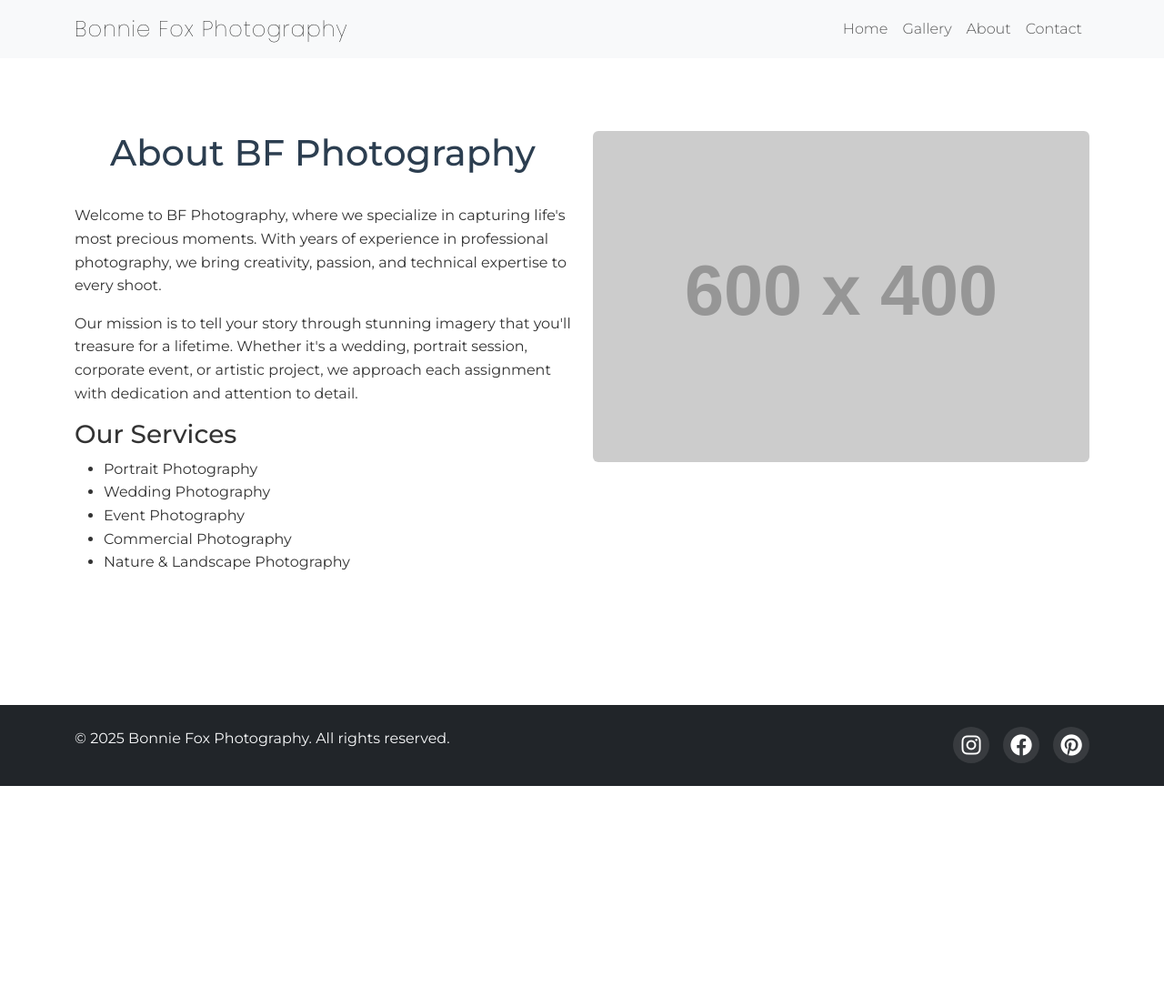
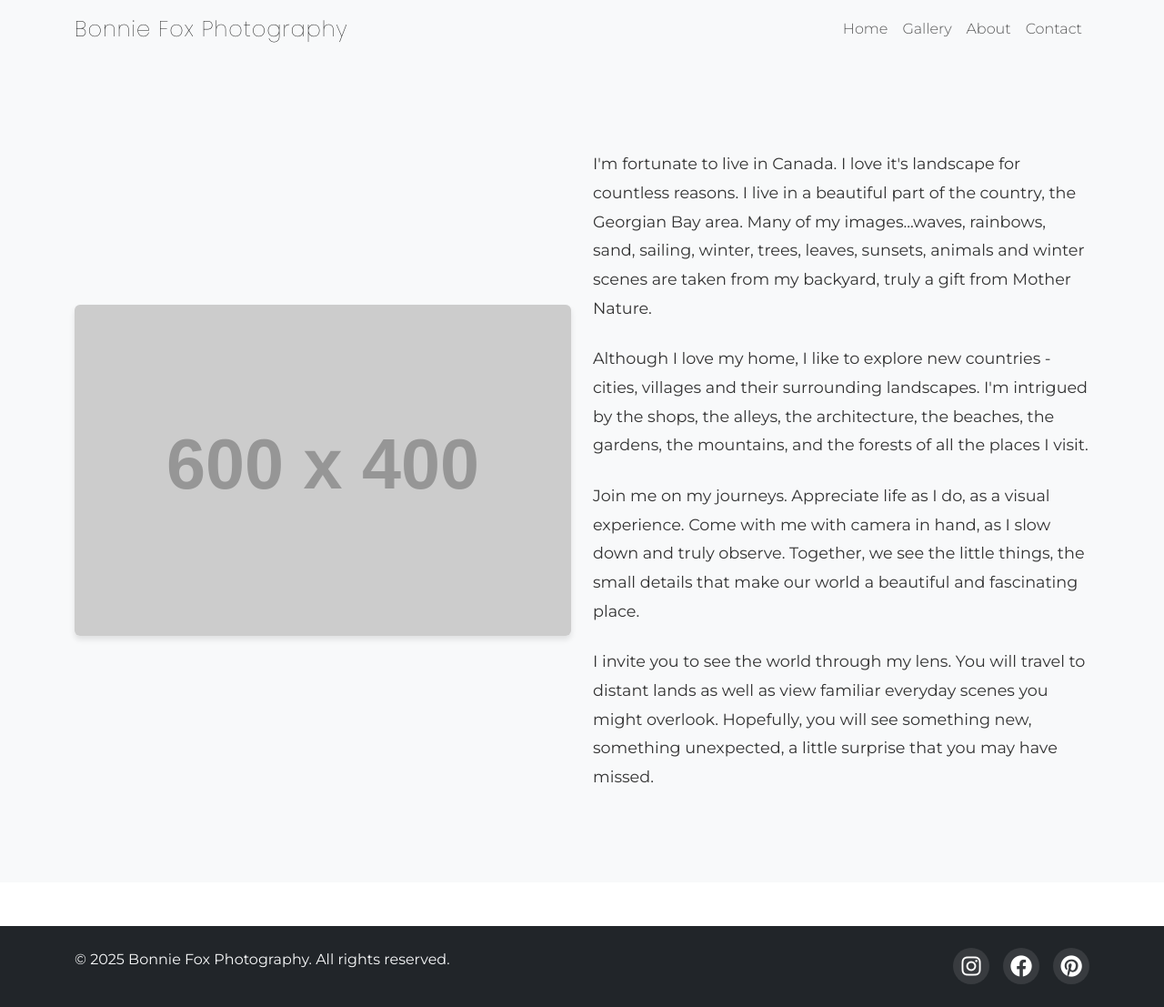
Before and after one commit to JakeDFox/photography-site, a Jekyll site: the page built from about.html, in a window 1280 px wide. Shown: the whole page at 91% size. Built offline with Jekyll 4.4.1, drawn with Linux system fonts in a browser that asks for light colours; before the commit the page ends 900 px from its top, so only the background shows below that.

Commit message:
about page

```diff
--- /dev/null
+++ b/about.html
@@ -0,0 +1,26 @@
+---
+layout: default
+title: About
+description: Learn more about Bonnie Fox Photography
+---
+
+<section class="section about-section">
+    <div class="container">
+        <div class="row align-items-center">
+            <div class="col-lg-6 mb-4 mb-lg-0">
+                <img src="https://via.placeholder.com/600x400/2c3e50/ffffff?text=Photographer" alt="About Bonnie Fox Photography" class="img-fluid rounded" loading="lazy">
+            </div>
+            <div class="col-lg-6">
+                <div class="about-text">
+                    <p>I'm fortunate to live in Canada. I love it's landscape for countless reasons. I live in a beautiful part of the country, the Georgian Bay area. Many of my images...waves, rainbows, sand, sailing, winter, trees, leaves, sunsets, animals and winter scenes are taken from my backyard, truly a gift from Mother Nature.</p>
+
+                    <p>Although I love my home, I like to explore new countries - cities, villages and their surrounding landscapes. I'm intrigued by the shops, the alleys, the architecture, the beaches, the gardens, the mountains, and the forests of all the places I visit.</p>
+
+                    <p>Join me on my journeys. Appreciate life as I do, as a visual experience. Come with me with camera in hand, as I slow down and truly observe. Together, we see the little things, the small details that make our world a beautiful and fascinating place.</p>
+
+                    <p>I invite you to see the world through my lens. You will travel to distant lands as well as view familiar everyday scenes you might overlook. Hopefully, you will see something new, something unexpected, a little surprise that you may have missed.</p>
+                </div>
+            </div>
+        </div>
+    </div>
+</section>
--- a/about.md
+++ /dev/null
@@ -1,28 +0,0 @@
----
-layout: default
-title: About
-description: Learn more about BF Photography
----
-
-<section class="section">
-    <div class="container">
-        <div class="row">
-            <div class="col-md-6">
-                <h2>About BF Photography</h2>
-                <p>Welcome to BF Photography, where we specialize in capturing life's most precious moments. With years of experience in professional photography, we bring creativity, passion, and technical expertise to every shoot.</p>
-                <p>Our mission is to tell your story through stunning imagery that you'll treasure for a lifetime. Whether it's a wedding, portrait session, corporate event, or artistic project, we approach each assignment with dedication and attention to detail.</p>
-                <h3>Our Services</h3>
-                <ul>
-                    <li>Portrait Photography</li>
-                    <li>Wedding Photography</li>
-                    <li>Event Photography</li>
-                    <li>Commercial Photography</li>
-                    <li>Nature & Landscape Photography</li>
-                </ul>
-            </div>
-            <div class="col-md-6">
-                <img src="https://via.placeholder.com/600x400/2c3e50/ffffff?text=Photographer" alt="About BF Photography" class="img-fluid rounded" loading="lazy">
-            </div>
-        </div>
-    </div>
-</section>
--- a/assets/css/main.css
+++ b/assets/css/main.css
@@ -436,6 +436,35 @@ img[loading="lazy"].loaded {
     color: #2c3e50;
 }
 
+/* About Section Styles */
+.about-section {
+    background-color: #f8f9fa;
+}
+
+.about-text {
+    padding: 20px 0;
+}
+
+.about-text p {
+    font-size: 1.1rem;
+    line-height: 1.8;
+    margin-bottom: 1.5rem;
+    color: #333;
+}
+
+.about-text p:last-child {
+    margin-bottom: 0;
+}
+
+.about-section img {
+    box-shadow: 0 4px 6px rgba(0, 0, 0, 0.1);
+    transition: transform 0.3s ease;
+}
+
+.about-section img:hover {
+    transform: scale(1.02);
+}
+
 /* Footer Styles */
 .site-footer {
     margin-top: auto;
@@ -512,6 +541,16 @@ img[loading="lazy"].loaded {
 
     .photo-grid {
         grid-template-columns: 1fr;
+    }
+
+    .about-text {
+        padding: 15px 0;
+    }
+
+    .about-text p {
+        font-size: 1rem;
+        line-height: 1.7;
+        margin-bottom: 1.25rem;
     }
 
     .photo-gallery .slick-prev {
```
